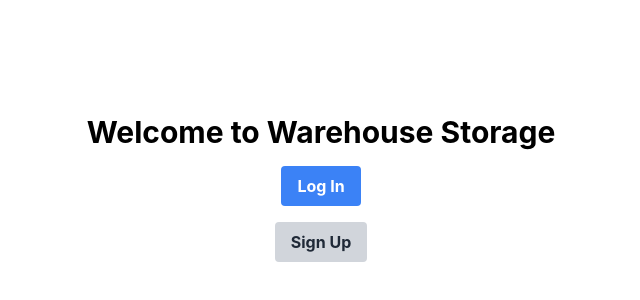
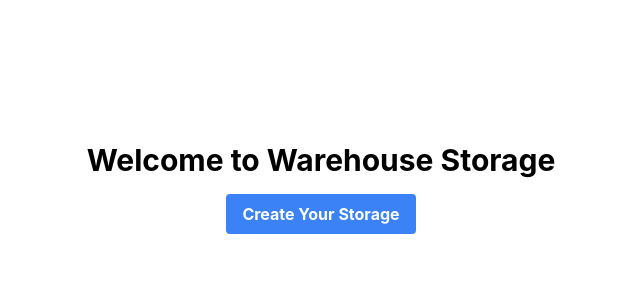
Before and after one commit to Galor-sw/Team3-storage-client, a React (Create React App) app in the folder storage-client/: page / in a window 1280 px wide. Shown: the part 212-512 px from the top of the page, without its empty margins (319-959 px from the left). Built offline with nearby package versions, Linux system fonts and the light colour scheme; sample sign-in values are in the browser's storage.

Commit message:
added router + routes and redirect to login if not logged in

```diff
--- a/storage-client/src/App.js
+++ b/storage-client/src/App.js
@@ -1,15 +1,47 @@
-import logo from './logo.svg';
-import './App.css';
+// import logo from './logo.svg';
+// import './App.css';
+// import Home from './components/home';
+// import { BrowserRouter as Router, Routes, Route } from 'react-router-dom';
+// import Authentication from './components/Authentication/authentication';
+
+// function App() {
+//   return (
+//     <>
+//       <Router>
+//         <Routes>
+//           <Route path="/home" element={<Home />} />
+//           <Route path="/login" element={<Authentication />} />
+//           <Route path="/" element={<Authentication />} />
+//           {/* Other routes */}
+//         </Routes>
+//       </Router>
+//     </>
+//   );
+// }
+
+// export default App;
+import React from 'react';
+import { BrowserRouter as Router, Route, Routes, Navigate } from 'react-router-dom';
 import Home from './components/home';
 import Authentication from './components/Authentication/authentication';
 
+// Higher-order component for handling authentication
+const ProtectedRoute = ({ component: Component, ...props }) => {
+  // Check if the JWT token exists in localStorage
+  const isAuthenticated = !!localStorage.getItem('token');
+
+  // If the user is authenticated, render the component, otherwise, redirect to the login page
+  return isAuthenticated ? <Component {...props} /> : <Navigate to="/login" replace />;
+};
 
 function App() {
   return (
-    <>
-      {/* <Home /> */}
-      <Authentication />
-    </>
+    <Router>
+      <Routes>
+        <Route path="/" element={<ProtectedRoute component={Home} />} />
+        <Route path="/login" element={<Authentication />} />
+      </Routes>
+    </Router>
   );
 }
 
--- a/storage-client/src/components/Authentication/login.js
+++ b/storage-client/src/components/Authentication/login.js
@@ -1,11 +1,11 @@
 import React, { useState } from 'react';
 import axios from 'axios';
-// import { useHistory } from 'react-router-dom';
+import { useNavigate } from 'react-router-dom';
 
 const Login = () => {
     const [email, setEmail] = useState('');
     const [password, setPassword] = useState('');
-    // const history = useHistory();
+    const navigate = useNavigate();
 
     const handleLogin = async () => {
         try {
@@ -18,6 +18,7 @@ const Login = () => {
             if (response.data.token) {
                 localStorage.setItem('token', response.data.token);
                 console.log('Login successful');
+                navigate('/');
             } else {
                 console.log('Login failed');
             }
@@ -26,7 +27,6 @@ const Login = () => {
         }
 
     };
-
 
     return (
         <div className="flex flex-col items-center">
```
